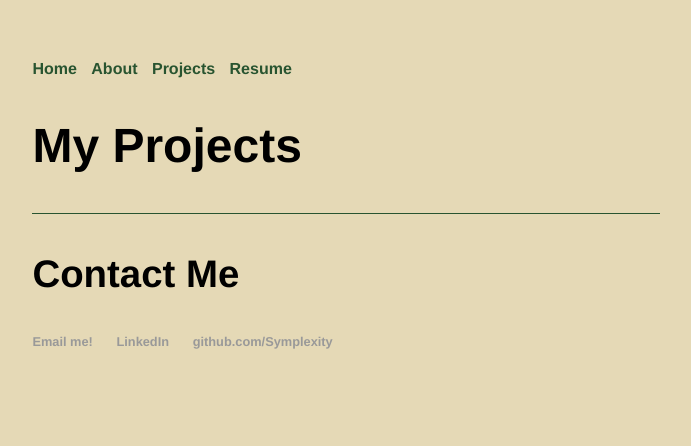
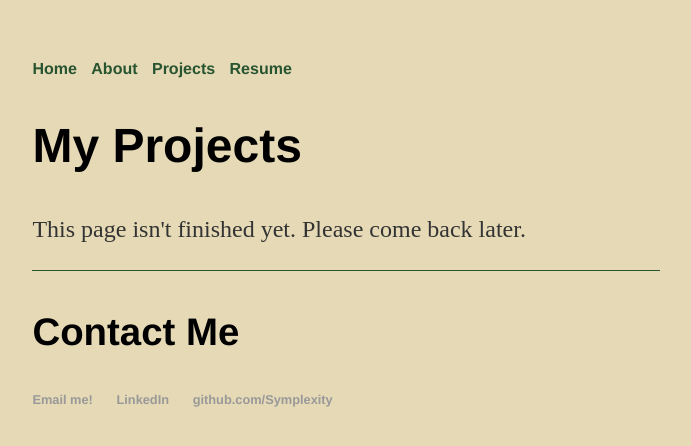
Before and after one commit to Symplexity/Symplexity.github.io, a Jekyll site: the page built from projects/index.html, in a window 1280 px wide. Shown: the top 446 px of the page, without its empty margins (294-985 px from the left). Built offline with Jekyll 4.4.1, drawn with Linux system fonts in a browser that asks for light colours.

Commit message:
Update index.html

```diff
--- a/projects/index.html
+++ b/projects/index.html
@@ -5,6 +5,6 @@ title: My Projects
 
 <h2>{{ page.title }}</h2>
 <div class="projects">
-
+    <p>This page isn't finished yet. Please come back later.</p>
 
 </div>
```
